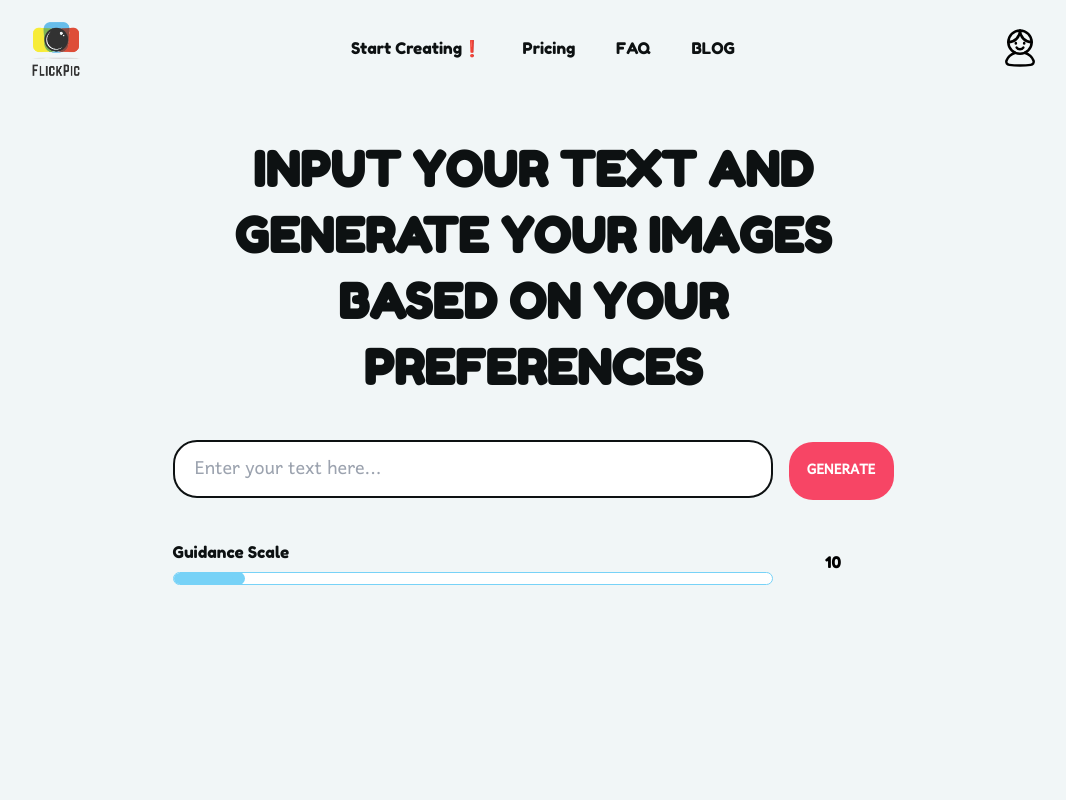
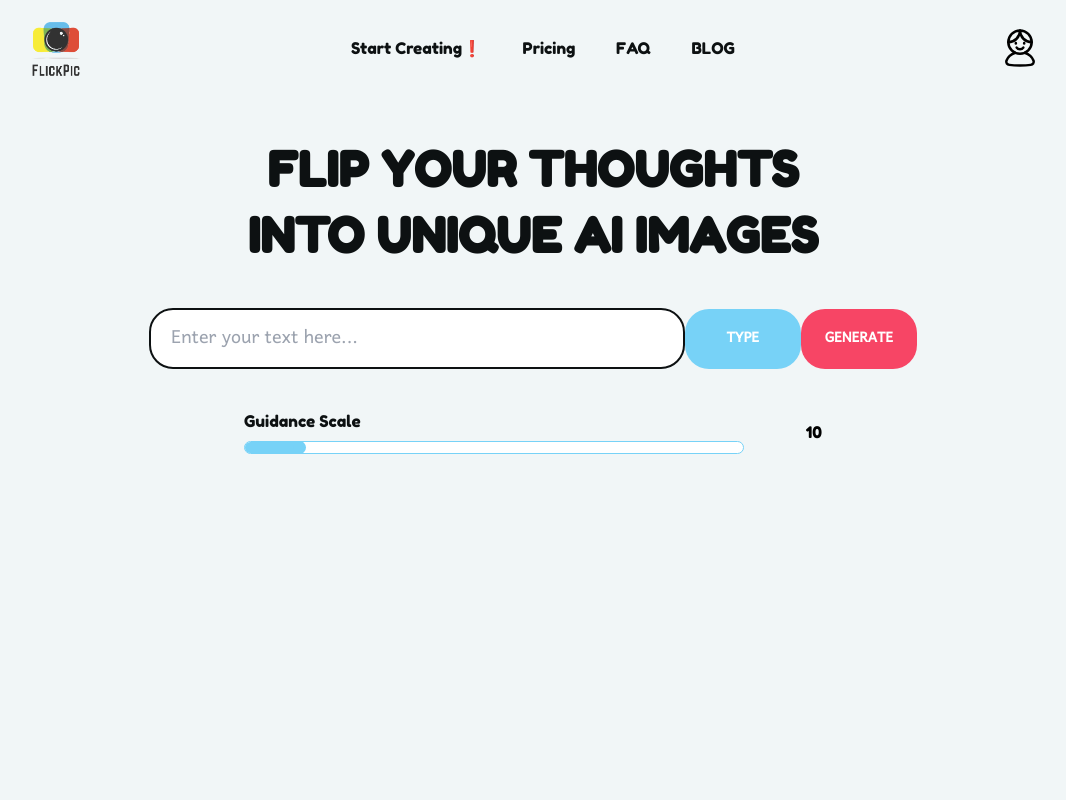
Before and after one commit to pbegovac/flickpic, a React (Create React App) app: page / in a window 1280 px wide. Shown: the top 800 px of the page, without its empty margins (107-1173 px from the left). Built offline with nearby package versions, Linux system fonts and the light colour scheme.

Commit message:
Adding dropdown menu and rescaling pictures

```diff
--- a/src/components/Footer/Footer.js
+++ b/src/components/Footer/Footer.js
@@ -1,6 +1,6 @@
 const Footer = () => {
   return (
-    <div className="h-42 bg-themeBlue flex justify-center items-center mt-10">
+    <div className="h-42 bg-themeBlue flex justify-center items-center">
       <p className="text-white font-Harmattan">Copyright &copy; Flickpic AI</p>
     </div>
   );
--- /dev/null
+++ b/src/components/Generator/Dropdown.js
@@ -0,0 +1,40 @@
+import { useState } from "react";
+import DropdownButton from "./DropdownButtons";
+
+const Dropdown = ({ addType }) => {
+  const [dropdownIsShown, setDropdownIsShown] = useState(false);
+
+  const dropdownHandler = () => {
+    setDropdownIsShown(true);
+
+    if (dropdownIsShown) {
+      setDropdownIsShown(false);
+    }
+  };
+
+  return (
+    <div>
+      <DropdownButton
+        className="bg-themeBlue dropdownbuttons"
+        onClick={dropdownHandler}
+        children={"TYPE"}
+      />
+      {dropdownIsShown && (
+        <div className="absolute flex flex-col">
+          <DropdownButton
+            className="bg-themeYellow dropdownbuttons"
+            children={"CARTOON"}
+            onClick={addType}
+          />
+          <DropdownButton
+            className="bg-themeRed dropdownbuttons"
+            children={"COMIC"}
+            onClick={addType}
+          />
+        </div>
+      )}
+    </div>
+  );
+};
+
+export default Dropdown;
--- /dev/null
+++ b/src/components/Generator/DropdownButtons.js
@@ -0,0 +1,9 @@
+const DropdownButton = ({ onClick, children, className }) => {
+  return (
+    <button type="button" className={className} onClick={onClick}>
+      {children}
+    </button>
+  );
+};
+
+export default DropdownButton;
--- a/src/components/Generator/GenerateImage.js
+++ b/src/components/Generator/GenerateImage.js
@@ -4,12 +4,17 @@ import swimming from "../../images/swimming.jpeg";
 import violin from "../../images/violin.jpeg";
 import GuidanceScale from "./GuidanceScale";
 import Loader from "./Loader";
+import Dropdown from "./Dropdown";
 
 const GenerateImage = ({ onSubmit }) => {
   const [areImagesShown, setImagesAreShown] = useState(false);
   const [inputTextValue, setInputTextValue] = useState("");
   const [errorIsShown, setErrorIsShown] = useState(false);
   const [loading, setLoading] = useState(false);
+  const [data, setData] = useState({
+    valueText: "",
+    typeValue: "",
+  });
 
   const submitHandler = (e) => {
     e.preventDefault();
@@ -25,39 +30,40 @@ const GenerateImage = ({ onSubmit }) => {
       setTimeout(() => {
         setLoading(false);
         setImagesAreShown(true);
-      }, 5000);
+      }, 2000);
     }
-
-    const data = {
-      valueText: inputTextValue,
-    };
 
     onSubmit(data);
   };
 
+  const getType = (e) => {
+    setData({ valueText: inputTextValue, typeValue: e.target.innerHTML });
+  };
+
   return (
-    <div className="h-full flex flex-col justify-start items-center pt-10">
-      <h2 className="text-textBlack font-bold text-5xl w-50 text-center leading-snug pb-10">
-        INPUT YOUR TEXT AND GENERATE YOUR IMAGES BASED ON YOUR PREFERENCES
+    <div className="h-full flex flex-col justify-start items-center pt-10 ">
+      <h2 className="text-textBlack font-bold text-5xl text-center leading-snug pb-10 px-80">
+        FLIP YOUR THOUGHTS INTO UNIQUE AI IMAGES
       </h2>
       <form
-        className="flex flex-col items-center w-800"
+        className="flex flex-col items-center w-60"
         onSubmit={submitHandler}
         noValidate
       >
-        <div>
+        <div className="w-full flex justify-between items-center">
           <input
-            className="w-600 h-58 text-inputTextColor text-2xl font-Harmattan rounded-3xl pl-5 outline-0 border-2 border-textBlack mr-4"
+            className="w-70 py-2 h-full text-inputTextColor text-2xl font-Harmattan rounded-3xl pl-5 outline-0 border-2 border-textBlack"
             type="text"
             placeholder="Enter your text here..."
             onChange={(e) => setInputTextValue(e.target.value)}
           />
-          <button className="bg-themeRed h-58 rounded-3xl text-lg w-105 font-Harmattan text-white hover:opacity-80 font-bold">
+          <Dropdown addType={getType} />
+          <button className="bg-themeRed py-4 px-6 rounded-3xl text-lg font-Harmattan text-white hover:opacity-80 font-bold">
             GENERATE
           </button>
         </div>
         {errorIsShown && (
-          <p className=" w-721 py-4 text-errorRed text-xs">
+          <p className="w-full my-4 text-errorRed text-xs">
             This field is required
           </p>
         )}
@@ -65,7 +71,7 @@ const GenerateImage = ({ onSubmit }) => {
       <GuidanceScale />
       {loading && <Loader />}
       {areImagesShown && (
-        <div className="flex w-full justify-around items-center mt-10">
+        <div className="flex items-center min-h-screen w-full">
           <Images src={swimming} alt="First" />
           <Images src={violin} alt="Second" />
         </div>
--- a/src/components/Generator/GuidanceScale.js
+++ b/src/components/Generator/GuidanceScale.js
@@ -4,9 +4,9 @@ const GuidanceScale = () => {
   const [guidanceValue, setGuidanceValue] = useState(10);
 
   return (
-    <div className="flex w-721 py-10">
+    <div className="w-full flex justify-around items-center my-10 px-80">
       <form className="flex flex-col items-start justify-end">
-        <label className="text-textBlack text-center pb-2" htmlFor="range">
+        <label className="text-textBlack text-center mb-2" htmlFor="range">
           Guidance Scale
         </label>
         <input
@@ -18,10 +18,10 @@ const GuidanceScale = () => {
           onChange={(e) => {
             setGuidanceValue(e.target.value);
           }}
-          className="range overflow-hidden bg-white w-600 rounded-3xl h-13 border appearance-none border-themeBlue"
+          className="range overflow-hidden bg-white w-500 rounded-3xl h-13 border appearance-none border-themeBlue"
         />
       </form>
-      <div className="w-full h-auto flex items-center justify-center">
+      <div className="flex items-center">
         <p>{guidanceValue}</p>
       </div>
     </div>
--- a/src/components/navigation/LoginIcon.js
+++ b/src/components/navigation/LoginIcon.js
@@ -10,9 +10,9 @@ const LoginIcon = () => {
       <path
         d="M38 17C38 24.732 31.732 31 24 31C16.268 31 10 24.732 10 17C10 9.26801 16.268 3 24 3C31.732 3 38 9.26801 38 17Z"
         stroke="black"
-        stroke-width="3"
-        stroke-linecap="round"
-        stroke-linejoin="round"
+        strokeWidth="3"
+        strokeLinecap="round"
+        strokeLinejoin="round"
       />
       <path
         d="M18.3522 29.8135C13.2582 31.333 9.27568 34.85 7.71539 39.2543C6.86899 41.6435 8.62255 43.8908 11.132 44.2475C13.8298 44.6309 17.9873 44.9996 24.0005 44.9996C30.0136 44.9996 34.1712 44.6309 36.8689 44.2475C39.3784 43.8908 41.132 41.6435 40.2856 39.2543C38.7253 34.85 34.7428 31.333 29.6487 29.8135"
--- a/src/components/navigation/MainNavigation.js
+++ b/src/components/navigation/MainNavigation.js
@@ -45,7 +45,7 @@ const MainNavigation = () => {
               <Link to="/BLOG">BLOG</Link>
             </p>
           </li>
-          {whenUserIsSignedOut && (
+          {/* {whenUserIsSignedOut && (
             <li>
               <p className="paragraph">
                 <Link to="/home" onClick={removeLogout}>
@@ -53,7 +53,7 @@ const MainNavigation = () => {
                 </Link>
               </p>
             </li>
-          )}
+          )} */}
         </ul>
       </nav>
       <div>
--- a/src/index.css
+++ b/src/index.css
@@ -36,7 +36,7 @@ input:invalid[focused="true"] ~ span {
   height: 0.813rem;
   width: 0.813rem;
   background: #77d2f7;
-  box-shadow: -600px 0 0 590px #77d2f7;
+  box-shadow: -500px 0 0 495px #77d2f7;
   cursor: pointer;
 }
 
@@ -55,3 +55,7 @@ input:invalid[focused="true"] ~ span {
     rgba(241, 246, 247, 1) 60%
   );
 }
+
+.dropdownbuttons {
+  @apply py-4 rounded-3xl text-lg font-Harmattan text-white hover:opacity-80 font-bold  w-116;
+}
--- a/src/pages/StartCreating.js
+++ b/src/pages/StartCreating.js
@@ -2,7 +2,15 @@ import GenerateImage from "../components/Generator/GenerateImage";
 
 const StartCreating = () => {
   const addFormHandler = (data) => {
-    fetch("Lukin url");
+    console.log(data);
+    // fetch("http://localhost:8080/posts", {
+    //   method: "POST",
+    //   body: JSON.stringify(data),
+    //   headers: {
+    //     "Content-Type": "application/json",
+    //   },
+    //   mode: "no-cors",
+    // });
   };
   return (
     <div>
--- a/tailwind.config.js
+++ b/tailwind.config.js
@@ -10,59 +10,39 @@ module.exports = {
       Harmattan: ["Harmattan"],
     },
     height: {
-      10: "10%",
-      20: "20%",
       50: "50%",
       70: "70%",
+      90: "90%",
       full: "100%",
 
       12: "12vh",
-      fiftyVH: "50vh",
-      75: "75vh",
-      88: "88vh",
       screen: "100vh",
 
       13: "0.813rem",
-      33: "2.063rem",
-      40: "2.5rem",
       42: "2.625rem",
-      58: "3.625rem",
-      120: "7.5rem",
-      150: "9.375rem",
       170: "10.625rem",
       180: "11.25rem",
-      300: "18.75rem",
-      400: "25rem",
       500: "31.25rem",
-      700: "43.75rem",
-      1000: "62.5rem",
     },
     width: {
-      fortyVW: "40vw",
+      30: "30%",
+      50: "50%",
+      60: "60%",
+      70: "70%",
 
-      10: "10%",
-      20: "20%",
-      30: "30%",
-      40: "40%",
-      50: "50%",
       full: "100%",
 
-      58: "3.625rem",
-      105: "6.563rem",
+      116: "7.25rem",
       170: "10.625rem",
       180: "11.25rem",
-      300: "18.75rem",
-      400: "25rem",
       500: "31.25rem",
-      600: "37.5rem",
-      700: "43.75rem",
-      721: "45.063rem",
-      800: "50rem",
+
       screen: "100vw",
     },
     colors: {
       themeRed: "#F74565",
       themeBlue: "#77D2F7",
+      themeYellow: "#F7EE60",
       textBlack: "#0D1112",
       backdrop: "#000000bf",
       errorRed: "#FF9494",
```
Also changed, not shown: src/components/Generator/Images.js (+10 -9 lines).
